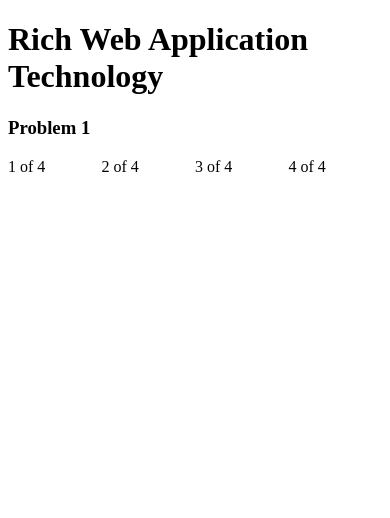
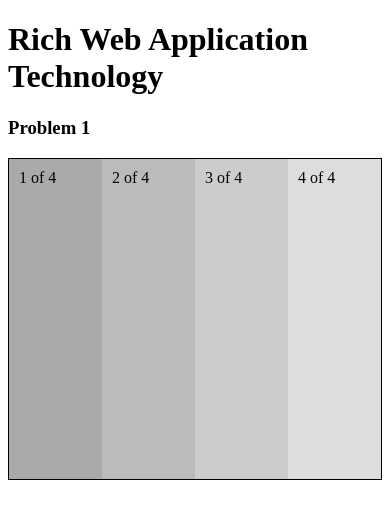
Before and after one commit to andrewmurphy123/RichWeb, a plain HTML site: page problem-1/index.html in a window 390 px wide. Drawn offline with Linux system fonts and the light colour scheme.

Commit message:
problem 1

```diff
--- a/problem-1/index.html
+++ b/problem-1/index.html
@@ -3,7 +3,7 @@
     <head>
         <header>
             <title>Rich Web Application Technology</title>
-            <link rel="stylesheet" href="style.css"
+            <link rel="stylesheet" href="style.css"></link>
         </header>
     </head>
 
@@ -12,11 +12,13 @@
 
         <h3>Problem 1</h3>
 
-        <div class="row">
-            <div class="col">1 of 4</div>
-            <div class="col">2 of 4</div>
-            <div class="col">3 of 4</div>
-            <div class="col">4 of 4</div>
+        <div class="flex-box">
+            <div class="row">
+                <div class="col" style="background-color: #aaa;">1 of 4</div>
+                <div class="col" style="background-color: #bbb;">2 of 4</div>
+                <div class="col" style="background-color: #ccc;">3 of 4</div>
+                <div class="col" style="background-color: #ddd;">4 of 4</div>
+            </div>
         </div>
     </body>
 </html>
--- a/problem-1/style.css
+++ b/problem-1/style.css
@@ -1,7 +1,32 @@
+.flex-box {
+    border: 1px solid;
+}
+
 .col {
     flex: 50%;
+    padding: 10px;
+    height: 300px;
 }
 
 .row {
     display: flex;
+    background-color: #eeeee4;
 }
+
+@media screen and (max-width: 720px) {
+
+  .flex-box {
+        border: 1px solid;
+    }
+
+    .col {
+        flex: 50%;
+        padding: 10px;
+        height: 300px;
+    }
+
+    .row {
+        display: flex;
+        background-color: #eeeee4;
+    }
+}
```
